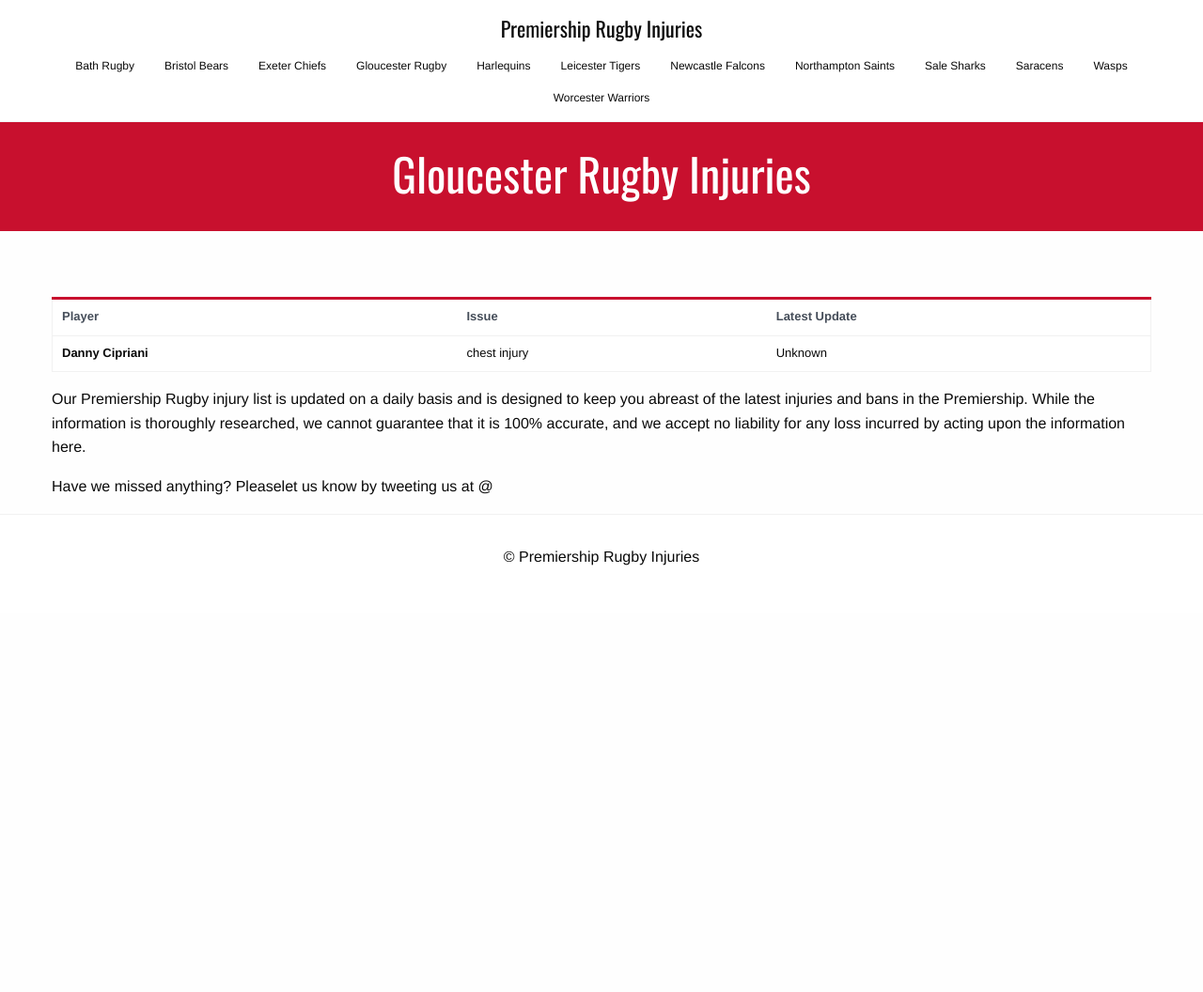
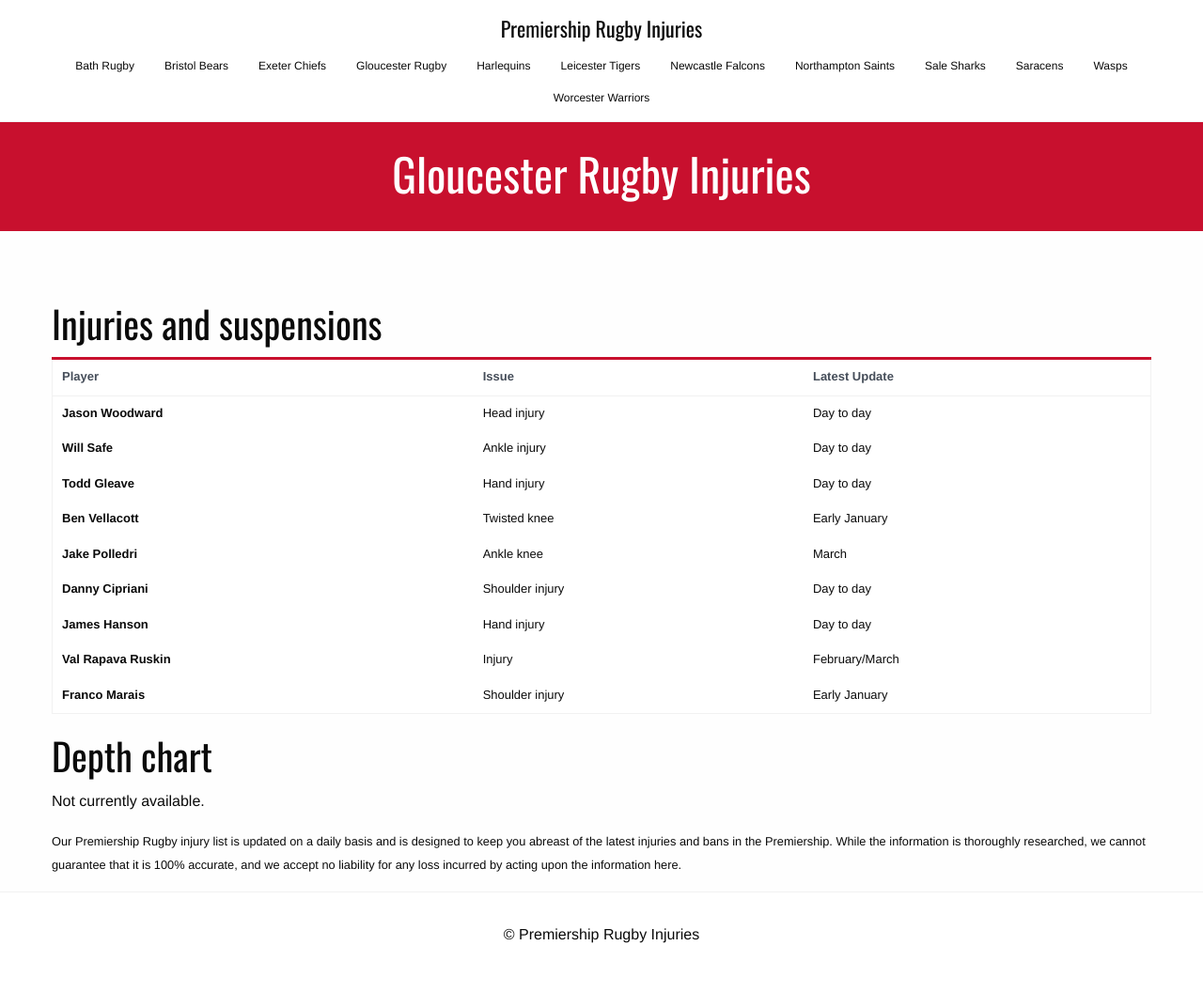
Before and after one commit to krussll/rugbyinjuries, a Jekyll site: the page built from teams/gloucester-rugby.html, in a window 1280 px wide. Shown: the whole page at 94% size. Built offline with Jekyll 4.4.1, drawn with Linux system fonts in a browser that asks for light colours; before the commit the page ends 900 px from its top, so only the background shows below that.

Commit message:
adding injury lists. Adding extra heading fields

```diff
--- a/_data/injuries.yml
+++ b/_data/injuries.yml
@@ -5,7 +5,7 @@
       expectedreturn: "Early 2019"
       source: "https://www.bathrugby.com/news/injury-update-4/"
     - name: "Joe Cokanasiga"
-      injury: "Medial knee ligament"
+      injury: "Medial knee ligament injury"
       expectedreturn: "Mid-January"
       source: "https://www.bathrugby.com/news/injury-update-4/"
     - name: "Taulupe Faletau"
@@ -17,48 +17,252 @@
       expectedreturn: "Early January"
       source: "https://www.bathrugby.com/news/injury-update-4/"
     - name: "Beno Obano"
-      injury: "Combined ligament injury - left knee"
+      injury: "Knee ligament injury"
       expectedreturn: "Mid-2019"
       source: "https://www.bathrugby.com/news/injury-update-4/"
     - name: "Sam Underhill"
-      injury: "damaged ankle ligaments"
+      injury: "Ankle ligament injury"
       expectedreturn: "Late February"
       source: "https://www.bbc.co.uk/sport/rugby-union/46736639"
     - name: "Matt Garvey"
-      injury: "fractured ankle"
+      injury: "Fractured ankle"
       expectedreturn: "March"
       source: "https://www.bbc.co.uk/sport/rugby-union/46736639"
+- name: "Bristol Bears"
+  players:
+    - name: "Jack Lam"
+      injury: "Rib injury"
+      expectedreturn: "February"
+      source: ""
+    - name: "Alapati Leiua"
+      injury: "Ankle injury"
+      expectedreturn: "February"
+      source: ""
+    - name: "Shaun Malton"
+      injury: "Groin injury"
+      expectedreturn: "February"
+      source: ""
+    - name: "Tiff Eden"
+      injury: "Ankle injury"
+      expectedreturn: "Unknown"
+      source: ""
+    - name: "Jake Armstrong"
+      injury: "Ankle injury"
+      expectedreturn: "Unknown"
+      source: ""
+    - name: "Joe Batley"
+      injury: "Ankle injury"
+      expectedreturn: "Unknown"
+      source: ""
+    - name: "Luke Daniels"
+      injury: "Hamstring injury"
+      expectedreturn: "Unknown"
+      source: ""
+    - name: "Sione Faletau"
+      injury: "Calf injury"
+      expectedreturn: "Unknown"
+      source: ""
+    - name: "Joe Latta"
+      injury: "Eye injury"
+      expectedreturn: "Unknown"
+      source: ""
+    - name: "Jack Tovey"
+      injury: "Knee injury"
+      expectedreturn: "Unknown"
+      source: ""
 
-- name: "Bristol Bears"
-  players: ""
 
 - name: "Exeter Chiefs"
-  players: ""
+  players:
+    - name: "Sam Simmonds"
+      injury: "Knee ligament injury"
+      expectedreturn: "January"
+      source: ""
 
 - name: "Gloucester Rugby"
   players:
+    - name: "Jason Woodward"
+      injury: "Head injury"
+      expectedreturn: "Day to day"
+      source: ""
+    - name: "Will Safe"
+      injury: "Ankle injury"
+      expectedreturn: "Day to day"
+      source: ""
+    - name: "Todd Gleave"
+      injury: "Hand injury"
+      expectedreturn: "Day to day"
+      source: ""
+    - name: "Ben Vellacott"
+      injury: "Twisted knee"
+      expectedreturn: "Early January"
+      source: ""
+    - name: "Jake Polledri"
+      injury: "Ankle knee"
+      expectedreturn: "March"
+      source: ""
     - name: "Danny Cipriani"
-      injury: "chest injury"
-      expectedreturn: "Unknown"
-      source: "https://www.premiershiprugby.com/2018-2019/big-match-preview-leicester-tigers-v-gloucester-rugby-in-gallagher-premiership-rugby/"
+      injury: "Shoulder injury"
+      expectedreturn: "Day to day"
+      source: ""
+    - name: "James Hanson"
+      injury: "Hand injury"
+      expectedreturn: "Day to day"
+      source: ""
+    - name: "Val Rapava Ruskin"
+      injury: "Injury"
+      expectedreturn: "February/March"
+      source: ""
+    - name: "Franco Marais"
+      injury: "Shoulder injury"
+      expectedreturn: "Early January"
+      source: ""
 
 - name: "Harlequins"
-  players: ""
+  players:
+    - name: "Chris Robshaw"
+      injury: "Knee injury"
+      expectedreturn: "Uknown"
+      source: ""
+    - name: "Tim Visser"
+      injury: "Concussion"
+      expectedreturn: "Uknown"
+      source: ""
 
 - name: "Leicester Tigers"
-  players: ""
+  players:
+    - name: "Will Spencer"
+      injury: "Twisted knee"
+      expectedreturn: "January/February"
+      source: ""
+    - name: "Adam Thompstone"
+      injury: "Twisted knee"
+      expectedreturn: "January/February"
+      source: ""
+    - name: "Sam Harrison"
+      injury: "Hand injury"
+      expectedreturn: "Day to day"
+      source: ""
+    - name: "Guy Thompson"
+      injury: "Broken hand"
+      expectedreturn: "January/February"
+      source: ""
+    - name: "Matt Smith"
+      injury: "Dislocated shoulder"
+      expectedreturn: "March/April"
+      source: ""
+    - name: "Tom Youngs"
+      injury: "Twisted knee"
+      expectedreturn: "Day to day"
+      source: ""
+    - name: "Mathew Tait"
+      injury: "Achilles  knee"
+      expectedreturn: "Unknown"
+      source: ""
+    - name: "David Denton"
+      injury: "Concussion"
+      expectedreturn: "Unknown"
+      source: ""
 
 - name: "Newcastle Falcons"
-  players: ""
+  players:
+    - name: "Joel Matavesi"
+      injury: "Ankle injury"
+      expectedreturn: "Early January"
+      source: ""
+    - name: "Nemani Nagusa"
+      injury: "Leg injury"
+      expectedreturn: "Late January/February"
+      source: ""
+    - name: "Tom Penny"
+      injury: "ACL injury"
+      expectedreturn: "Out for season"
+      source: ""
+    - name: "Will Witty"
+      injury: "Knee injury"
+      expectedreturn: "January/February"
+      source: ""
+    - name: "Sean Robinson"
+      injury: "Broken arm"
+      expectedreturn: "March/April"
+      source: ""
+    - name: "Joel Hodgson"
+      injury: "Broken leg"
+      expectedreturn: "January/February"
+      source: ""
 
 - name: "Northampton Saints"
-  players: ""
+  players:
+    - name: "Piers Francis"
+      injury: "Dislocated shoulder"
+      expectedreturn: "March/April"
+      source: ""
+    - name: "Nafi Tuitavake"
+      injury: "Neck injury"
+      expectedreturn: "March/April"
+      source: ""
+    - name: "Andrew Kellaway"
+      injury: "Ankle injury"
+      expectedreturn: "Unkown"
+      source: ""
+    - name: "Andy Symons"
+      injury: "Knee injury"
+      expectedreturn: "Unkown"
+      source: ""
+    - name: "Ehren Painter"
+      injury: "Back spasms"
+      expectedreturn: "Unkown"
+      source: ""
+    - name: "Mike Haywood"
+      injury: "Knee injury"
+      expectedreturn: "Unkown"
+      source: ""
+    - name: "James Haskell"
+      injury: "Ankle injury"
+      expectedreturn: "Unkown"
+      source: ""
+    - name: "Ken Pisi"
+      injury: "Damaged shoulder injury"
+      expectedreturn: "January"
+      source: ""
+    - name: "Harry Mallinder"
+      injury: "Knee injury"
+      expectedreturn: "February"
+      source: ""
+    - name: "Jamal Ford Robinson"
+      injury: "Knee injury"
+      expectedreturn: "Unkown"
+      source: ""
+    - name: "James Craig"
+      injury: "Concussion"
+      expectedreturn: "Unkown"
+      source: ""
 
 - name: "Sale Sharks"
-  players: ""
+  players:
+    - name: "Marland Yarde"
+      injury: "Dislocated knee"
+      expectedreturn: "February/March"
+      source: ""
 
 - name: "Saracens"
-  players: ""
+  players:
+    - name: "Hisa Sasagi"
+      injury: "Groin injury"
+      expectedreturn: "Early January"
+      source: ""
+    - name: "Maro Itoje"
+      injury: "Chipped knee cap"
+      expectedreturn: "Early January"
+      source: ""
+    - name: "Billy Vunipola"
+      injury: "Broken arm"
+      expectedreturn: "January"
+      source: ""
+    - name: "Duncan Taylor"
+      injury: "Anterior cruciate injury"
+      expectedreturn: "January"
+      source: ""
 
 - name: "Wasps"
   players:
@@ -83,4 +287,13 @@
       expectedreturn: "Unknown"
       source: "https://www.bristolpost.co.uk/sport/rugby/rugby-news/wasps-bristol-bears-preview-tv-2252341"
 - name: "Worcester Warriors"
-  players: ""
+  players:
+    - name: "Ryan Bower"
+      injury: "Achilles tendon injury"
+      expectedreturn: "March/April"
+    - name: "Ashley Beck"
+      injury: "Broken leg injury"
+      expectedreturn: "January"
+    - name: "Cornell du Preez"
+      injury: "Larynx injury"
+      expectedreturn: "Unknown"
--- a/_includes/team-depth-chart.html
+++ b/_includes/team-depth-chart.html
@@ -1,2 +1,3 @@
 <div class="depth-chart">
+  <p>Not currently available.</p>
 </div>
--- a/_layouts/team.html
+++ b/_layouts/team.html
@@ -10,17 +10,21 @@
 <div class="grid-container">
   <div class="grid-x grid-padding-x">
     <div class="large-12 cell">
-        {% include team-injuries.html %}
+      <h2>Injuries and suspensions</h2>
+      {% include team-injuries.html %}
 
-        {% include team-suspensions.html %}
-
-        {% include team-depth-chart.html %}
+      <h2>Depth chart</h2>
+      {% include team-depth-chart.html %}
 
       <p>
-        Our Premiership Rugby injury list is updated on a daily basis and is designed to keep you abreast of the latest injuries and bans in the Premiership. While the information is thoroughly researched, we cannot guarantee that it is 100% accurate, and we accept no liability for any loss incurred by acting upon the information here.
+        <small>
+          Our Premiership Rugby injury list is updated on a daily basis and is designed to keep you abreast of the latest injuries and bans in the Premiership. While the information is thoroughly researched, we cannot guarantee that it is 100% accurate, and we accept no liability for any loss incurred by acting upon the information here.
+        </small>
       </p>
 
-      <p>Have we missed anything? Pleaselet us know by tweeting us at @{{ site.twitter }}</p>
+      {% if site.twitter %}
+        <p>Have we missed anything? Please let us know by tweeting us at @{{ site.twitter }}</p>
+      {% endif %}
     </div>
   </div>
 </div>
```
Also changed, not shown: 14 other files.
